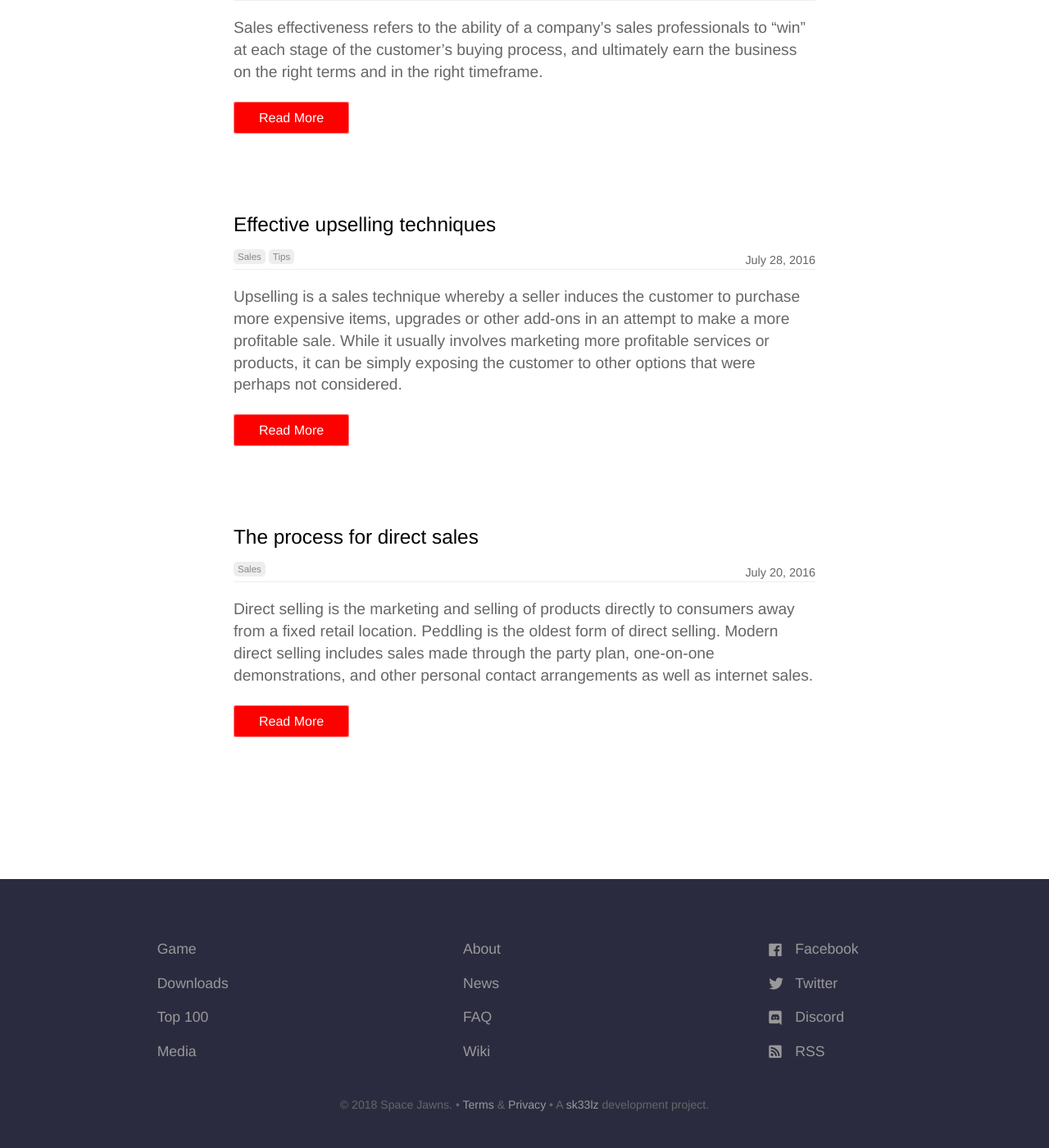
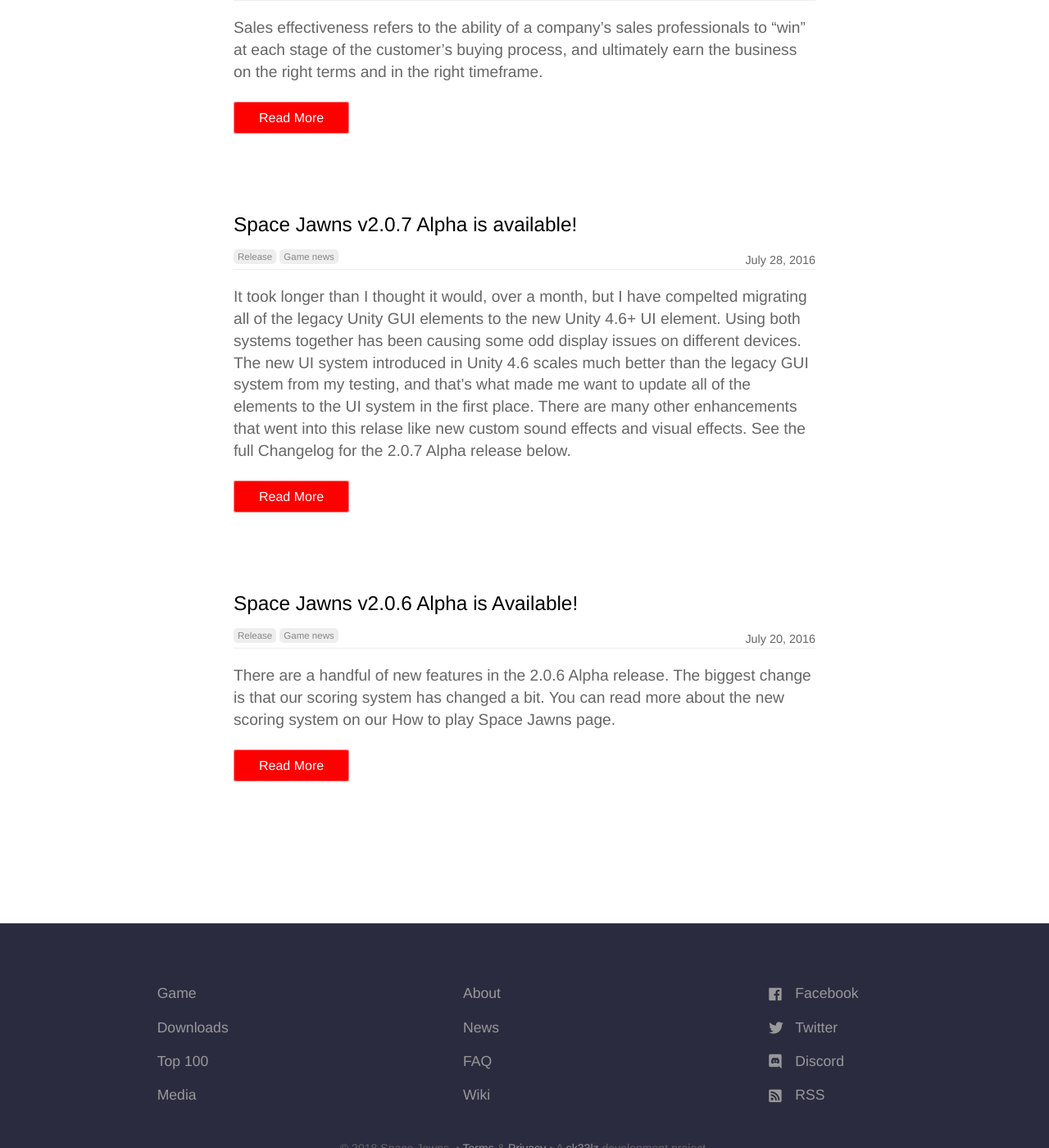
Before and after one commit to sk33lz/spacejawns, a Jekyll site: the page built from docs/news/index.html, in a window 1280 px wide and 1400 px high, scrolled down 1268 px. Shown: the whole window at 82% size. Built offline with Jekyll 4.4.1, drawn with Linux system fonts in a browser that asks for light colours; nearby versions of some CDN libraries; the list of posts is cut into pages by our own code.

Commit message:
Adding posts and other updates.

```diff
--- /dev/null
+++ b/docs/_posts/2016-07-20-space-jawns-v206-alpha-available.md
@@ -0,0 +1,31 @@
+---
+date: 2016-07-20
+title: Space Jawns v2.0.6 Alpha is Available!
+categories:
+  - release
+  - game news
+author_staff_member: sk33lz
+---
+
+There are a handful of new features in the 2.0.6 Alpha release. The biggest change is that our scoring system has changed a bit. You can read more about the new scoring system on our How to play Space Jawns page.
+
+## Changelog
+- Changed Main Menu to new UI Buttons instead of old GUI Button.
+- Added scrolling Credits text.
+- Fixed GUI elements overlapping on pause.
+- Added 4th and 5th levels for additional testing of higher difficulty levels and awarding testers additional ships.
+- Added silly random text to main menu screen.
+- Added new High Score screen background music.
+  - catinspace_h1.mp3
+  - Credit: mutantleg
+  - URL: http://opengameart.org/content/cat-in-space
+- Added View Top 100 button on High Scores screen that opens browser to online high scores page.
+- Redid most GUIText elements as UI.Text elements.
+- Added opaque background to pause menu.
+- Redid pause menu buttons as UI Buttons.
+- Added a countdown timer for high scores submissions so that malicious users cannot hammer the database.
+- Added incremental XP requirements IE: lvl1 2000 lvl2 3000 lvl3 4000 etc.
+  - Added level scoring breakdown in README.txt
+- Added limit to distance playerBullets can travel and damage enemies so it is harder to shoot enemies that are still off screen.
+
+Check out the [Space Jawns download](https://spacejawns.com/download) page to get the latest files.
--- a/docs/_posts/2016-07-20-the-process-for-direct-sales.md
+++ /dev/null
@@ -1,35 +0,0 @@
----
-date: 2016-07-20
-title: The process for direct sales
-categories:
-  - sales
-author_staff_member: anna
----
-
-Direct selling is the marketing and selling of products directly to consumers away from a fixed retail location. Peddling is the oldest form of direct selling. Modern direct selling includes sales made through the party plan, one-on-one demonstrations, and other personal contact arrangements as well as internet sales.
-
-![Checkmate](https://source.unsplash.com/random/1500x1145)
-
-## Textbook definition
-
-A textbook definition is: "The direct personal presentation, demonstration, and sale of products and services to consumers, usually in their homes or at their jobs."
-
-## How effective is direct selling?
-
-Industry representative, the World Federation of Direct Selling Associations (WFDSA), reports that its 59 regional member associations accounted for more than US$183 billion in retail sales in 2014, through the activities of more than 62 million independent sales representatives. The United States Direct Selling Association (DSA) reported that in 2000, 55% of adult Americans had at some time purchased goods or services from a direct selling representative and 20% reported that they were currently(6%) or had been in the past(14%) a direct selling representative.
-
-![Office](https://source.unsplash.com/random/1500x1146)
-
-According to the WFDSA, consumers benefit from direct selling because of the convenience and service it provides, including personal demonstration and explanation of products, home delivery, and generous satisfaction guarantees. In contrast to franchising, the cost for an individual to start an independent direct selling business is typically very low with little or no required inventory or other cash commitments to begin.
-
-Most direct selling associations around the world require their members to abide by a code of conduct towards a fair partnership both with customers and salesmen...
-
-Most national direct selling associations are represented in the World Federation of Direct Selling Associations (WFDSA).
-
-## How's it different to marketing?
-
-Direct selling is distinct from direct marketing because it is about individual sales agents reaching and dealing directly with clients. Direct marketing is about business organizations seeking a relationship with their customers without going through an agent/consultant or retail outlet.
-
-Direct selling consists of two main business models: single-level marketing, in which a direct seller makes money by buying products from a parent organization and selling them directly to customers, and multi-level marketing (also known as network marketing or person-to-person marketing), in which the direct seller makes money from both direct sales to customers and by sponsoring new direct sellers and earning a commission from their efforts.
-
-![Raspberries](https://source.unsplash.com/random/1500x1147)
--- a/docs/_posts/2016-07-28-effective-upselling-techniques.md
+++ b/docs/_posts/2016-07-28-effective-upselling-techniques.md
@@ -1,28 +1,38 @@
 ---
 date: 2016-07-28
-title: Effective upselling techniques
+title: Space Jawns v2.0.7 Alpha is available!
 categories:
-  - sales
-  - tips
-author_staff_member: betty
+  - release
+  - game news
+author_staff_member: sk33lz
 ---
 
-Upselling is a sales technique whereby a seller induces the customer to purchase more expensive items, upgrades or other add-ons in an attempt to make a more profitable sale. While it usually involves marketing more profitable services or products, it can be simply exposing the customer to other options that were perhaps not considered.
+It took longer than I thought it would, over a month, but I have compelted migrating all of the legacy Unity GUI elements to the new Unity 4.6+ UI element. Using both systems together has been causing some odd display issues on different devices. The new UI system introduced in Unity 4.6 scales much better than the legacy GUI system from my testing, and that's what made me want to update all of the elements to the UI system in the first place. There are many other enhancements that went into this relase like new custom sound effects and visual effects. See the full Changelog for the 2.0.7 Alpha release below.
 
-In practice, large businesses usually combine upselling and cross-selling to maximize profit. In doing so, an organization must ensure that its relationship with the client is not disrupted.
+## Changelog Alpha 2.0.7 - 4/8/15
+- Set default orientation on mobile devices to Landscape mode only and disabled Portrait mode.
+- Added deadzone for Android accelerometer so ship comes to a complete stop when almost centered.
+- Added some smoothing to Android accelerometer input to make movements less jumpy.
+- Debugging sound and UI issues between devices and resolutions.
+- Updated all legacy GUI elements to Unity 4.6+ UI elements on all menus and game interfaces.
+- Added additional silly text, "Now With Added Butter!".
+- Moved scores DB off test server to better server to avoid offline errors.
+- Make sure Top100 page is mobile responsive.
+- Add column headings for High Score table.
+- Added online high score stats data for Device Type and Platform. This data will be used to categorize high scores.
+- Added ability to save and load a game save files on most supported devices.
+  - See http://spacejawns.com/about/how-play#backup
+- Added ability to select menu items with arrow keys or gamepad/joystick.
+- Removed ship explosion sound effect, Explosion.wav.
+- Added custom sound effect created in Bfxr standalone program for ship explosion.
+  - Explosion1985.wav
+- Added custom sound effect created in Bfxr standalone program for asteroid explosion.
+  - short-explosion.wav
+- Added custom asteroid explosion visual effect from modified standard assets fireworks effect.
+- Removed Final death sound effect, Retro_Game_Sounds_SFX_85.wav.
+- Added custom sound effect created in Bfxr standalone program for Final death sound effect
+  - sj-final-death.wav.
+- Compressed all sound fx to ogg vorbis with highest compression as we are going for raw sound fx anyway.
+- Added play game button to Pause menu to allow unpausing from the menu. This option is selected by default.
 
-![Fair](https://source.unsplash.com/random/1500x1146)
-
-In restaurants and other similar settings, upselling is commonplace and an accepted form of business. In other businesses (e.g. car sales), the customer’s perception of the attempted upsell can be viewed negatively and impact the desired result.
-
-## Why should you upsell?
-
-Upselling is a common practice for service providers that offer different service classes such as airlines (cf. Bohutinsky, 1990). According to “the journal of business and industrial marketing; written collaboratively by Michael J, Sheehan and Paul R, Prabhaker “It is five times more expensive to get a new customer as it is to hold onto a current one.” Selling to a new customer would mean having to start the sales process from the very beginning thus having to establish a new relationship with a different customer. This can be time consuming and often not very effective.
-
-![Gleise](https://source.unsplash.com/random/1500x1147)
-
-## The benefits
-
-Upselling to a customer that you have already built a rapport with, means that they are more likely to buy from you, listen to your suggestions and opinions and trust you. Selling to the same customer can lead to loyal customers and repeat sales. Upselling brings up the profit that the business makes and the value of the sale. However it is important to understand that although your main objective is to bring up revenue and increase the amount of the sale, a customers experience and their time with you influences future decisions that they make. An upsell can be beneficial to both the seller and the consumer if relevant products are being shown to the customer. For instance, if you had a strict budget of $20,000 for a car, you would not want to be sold a car for twice the amount.
-
-[source](https://en.wikipedia.org/wiki/Upselling): Wikipedia
+Check out the [Space Jawns download](https://spacejawns.com/download) page to get the latest files.
```
Also changed, not shown: 2 other files.
